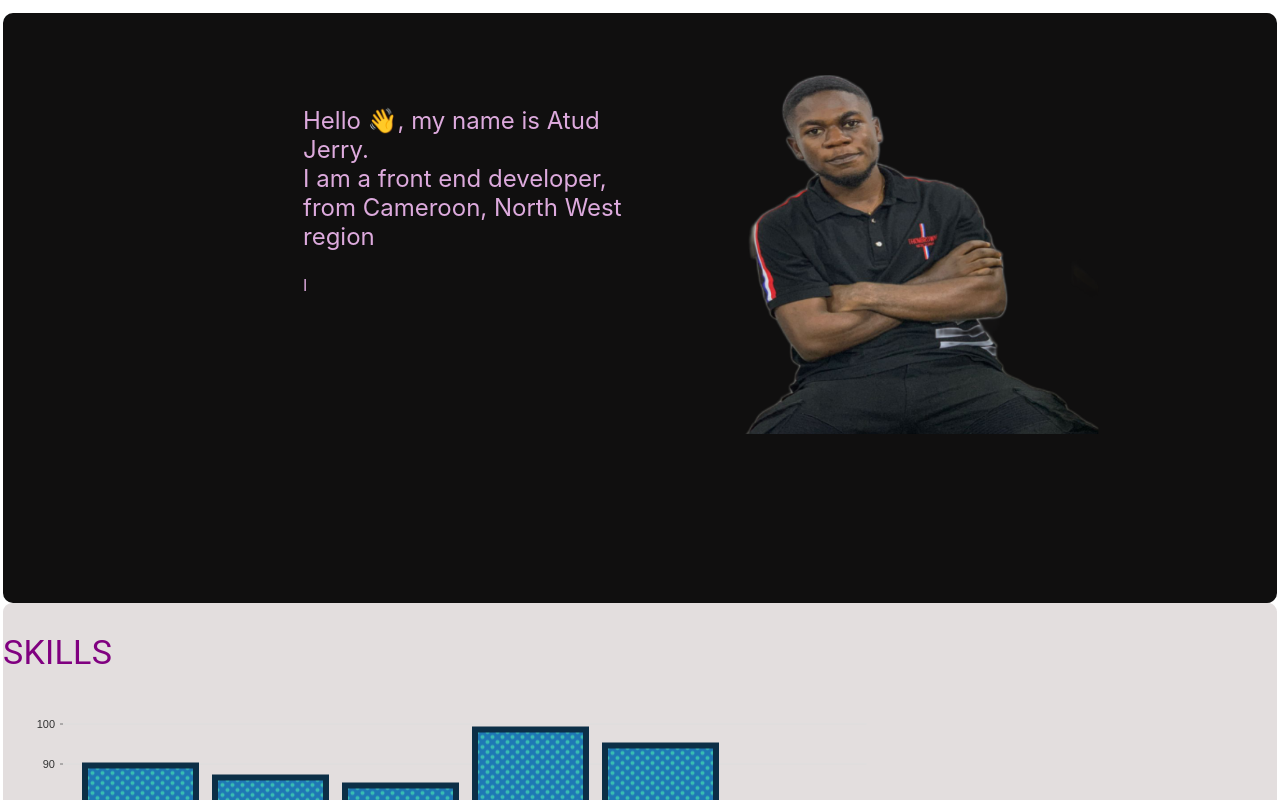
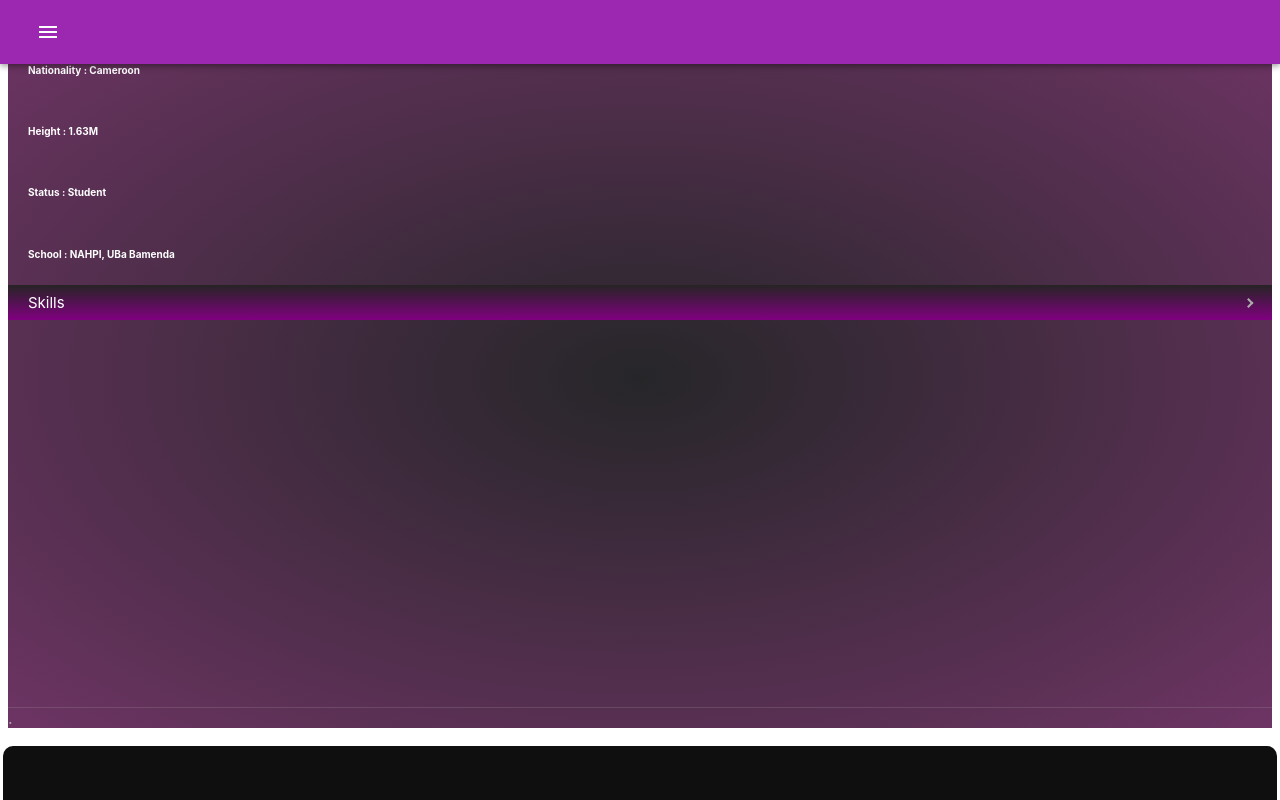
Before and after one commit to AtudJerry/Atud-Portfolio, a React (Create React App) app: page / in a window 1280 px wide. Shown: the top 800 px of the page. Built offline with nearby package versions, Linux system fonts and the light colour scheme.

Commit message:
sidebar modified and others

```diff
--- a/src/App.css
+++ b/src/App.css
@@ -3,8 +3,29 @@
   display: flex;
 
 } */
+/* .sidebar{
+  width: 1600vw;
+  height: 300vh;
+} */
 .topbar{
-  visibility: hidden;
+  color: white;
+
+}
+h5{
+  color: white;
+  font-size: 10px;
+}
+.sidepage{
+  padding: 5px;
+  height: 700px;
+}
+.skill-listpage{
+  background-image: linear-gradient(rgb(38, 36, 36),purple); ;
+}
+.skillsmenu{
+  color: white;
+  background-image: linear-gradient(rgb(38, 36, 36),purple);
+
 }
 
 .picture{
@@ -18,6 +39,7 @@
   color: rgb(221, 170, 221);
   margin-top: 40px;
 }
+
 
 
 .first-section{
@@ -183,6 +205,10 @@ img{
     height: 80%;
     width: 80%;
   }
+  h5{
+    color: white;
+    font-size: 10px;
+  }
 
 
 
--- a/src/App.js
+++ b/src/App.js
@@ -14,9 +14,9 @@ import Sidebar from './Components/Sidebar';
 
 function App() {
   return (
-    <div>
+    <div><br></br>
+      <div>  <Sidebar /></div>
     <div className="App">
-      {/* <div>  <Sidebar /></div> */}
 
       <header className="App-header">
         <Topbar/>
--- a/src/Components/App.scss
+++ b/src/Components/App.scss
@@ -1,9 +1,12 @@
-$sidebar-width : 198px;
-$sidebar-height :550px;
+$sidebar-width : 100%;
+$sidebar-height :98vh;
 
 
-$sidebar-color : white;
-$sidebar-bg-color : radial-gradient(rgb(38, 38, 41),rgba(51, 51, 86, 0.952));
+
+$sidebar-bg-color : radial-gradient(rgb(38, 38, 41),rgba(102, 42, 92, 0.952));
+
+
+
 
 
 
--- a/src/Components/Sidebar.js
+++ b/src/Components/Sidebar.js
@@ -18,39 +18,41 @@ const Sidebar = () => {
 
 
     return(
-        <div>
-            <ProSidebar style = {{height: '100vh'}}>
+        <div className="sidepage">
+            <ProSidebar >
                 <SidebarContent>
                     <SidebarHeader></SidebarHeader>
                     <Menu>
 
                         <ul type = "none">
                         <MenuItem>
-                            <li>Nationality : Cameroon</li>
+                        <h5>Nationality : Cameroon</h5>
                             </MenuItem>
                             <MenuItem>
-                            <li>Height : 1.63M</li>
+                            <h5>Height : 1.63M</h5>
                             </MenuItem>
                             <MenuItem>
-                            <li>Status : Student</li>
+                            <h5>Status : Student</h5>
                             </MenuItem>
                             <MenuItem>
-                            <li>School : NAHPI, UBa Bamenda</li>
+                            <h5>School : NAHPI, UBa Bamenda </h5>
                             </MenuItem>
                         </ul>
 
-                        <SubMenu title = "Skills">
+                        <SubMenu title = "Skills" className="skillsmenu">
+                            <div className="skill-listpage">
                             <MenuItem>
-                            JavaScript<br></br>
+                          <h5 className="skill-list">  JavaScript </h5><br></br>
                             </MenuItem>
 
                             <MenuItem>
-                            React<br></br>
+                            <h5 className="skill-list">React </h5>  <br></br>
                          </MenuItem>
                          <MenuItem>
-                            Html/css <br></br>
+                         <h5 className="skill-list">  Html/css </h5> <br></br>
 
                             </MenuItem>
+                            </div>
 
                         </SubMenu>
                     </Menu>
```
